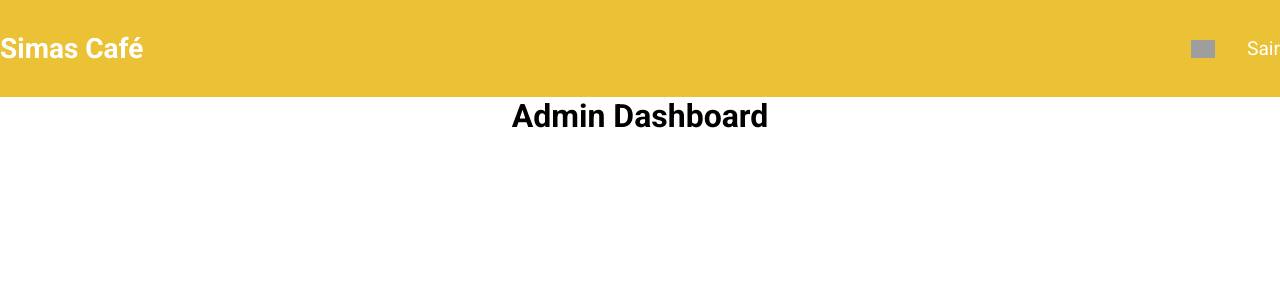
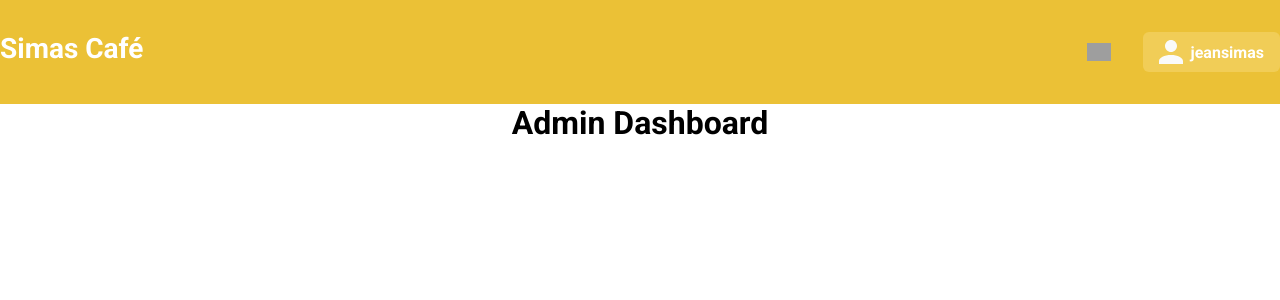
Before and after one commit to J3anSimas/coffee-shop-faculdade, a PHP site: page /admin.php in a window 1280 px wide. Shown: the top 300 px of the page. Run offline with PHP 8.4, Linux system fonts and the light colour scheme; a user stored in the database is signed in; grey boxes are pictures that could not be loaded.

Commit message:
Creating user menu in header

```diff
--- a/server/css/styles.css
+++ b/server/css/styles.css
@@ -32,6 +32,43 @@ header nav {
   gap: 32px;
   color: white;
   font-size: 1.2rem;
+}
+header nav .user-menu-container {
+  position: relative;
+}
+header nav .user-menu {
+  display: flex;
+  align-items: center;
+  gap: 8px;
+  background-color: #f1cd57;
+  border: none;
+  cursor: pointer;
+  padding: 8px 16px;
+  border-radius: 6px;
+  color: white;
+  font-weight: bold;
+  font-size: 16px;
+}
+header nav .user-menu-list {
+  position: absolute;
+  right: 0;
+  top: 100%;
+  width: 200px;
+  background-color: #f1cd57;
+  border-radius: 6px;
+  display: none;
+  flex-direction: column;
+  flex-direction: column;
+}
+header nav .user-menu-list.show {
+  display: flex;
+}
+header nav .user-menu-list a {
+  padding: 8px;
+}
+header nav .user-menu-list a:hover {
+  background-color: #e6cd7d;
+  border-radius: 6px;
 }
 header nav .cart-link {
   display: flex;
--- a/server/templates/header.php
+++ b/server/templates/header.php
@@ -3,9 +3,20 @@
         <a href="/" class="logo">Simas Café</a>
         <nav>
             <?php
-            if (isset($_SESSION['user'])) {
+            if (isset($_SESSION['USER'])) {
             ?>
-                <a class='cart-link'><img src='images/icons/cart.svg' /></a><a href='logout.php'>Sair</a>
+                <a class='cart-link'><img src='images/icons/cart.svg' /></a>
+                <div class="user-menu-container">
+                    <button class="user-menu">
+                        <img src='images/icons/user.svg' />
+                        <span><?php echo $_SESSION['USER']['USERNAME']; ?></span>
+                    </button>
+                    <ul class="user-menu-list">
+                        <a href="admin.php">Painel Admin</a>
+                        <a href='logout.php'>Alterar senha</a>
+                        <a href='logout.php'>Sair</a>
+                    </ul>
+                </div>
             <?php
             } else {
             ?>
@@ -15,4 +26,9 @@
             ?>
         </nav>
     </div>
+    <script>
+        document.querySelector(".user-menu").addEventListener("click", () => {
+            document.querySelector(".user-menu-list").classList.toggle("show");
+        });
+    </script>
 </header>
```
Also changed, not shown: server/images/icons/user.svg (added).
